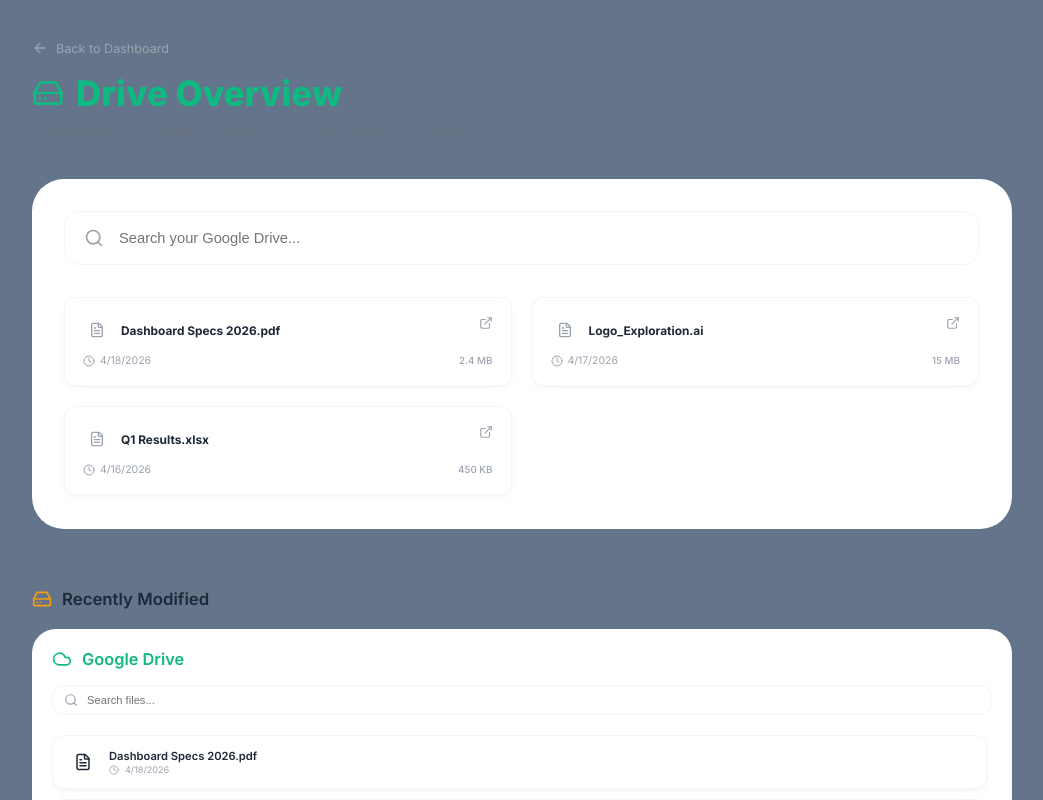
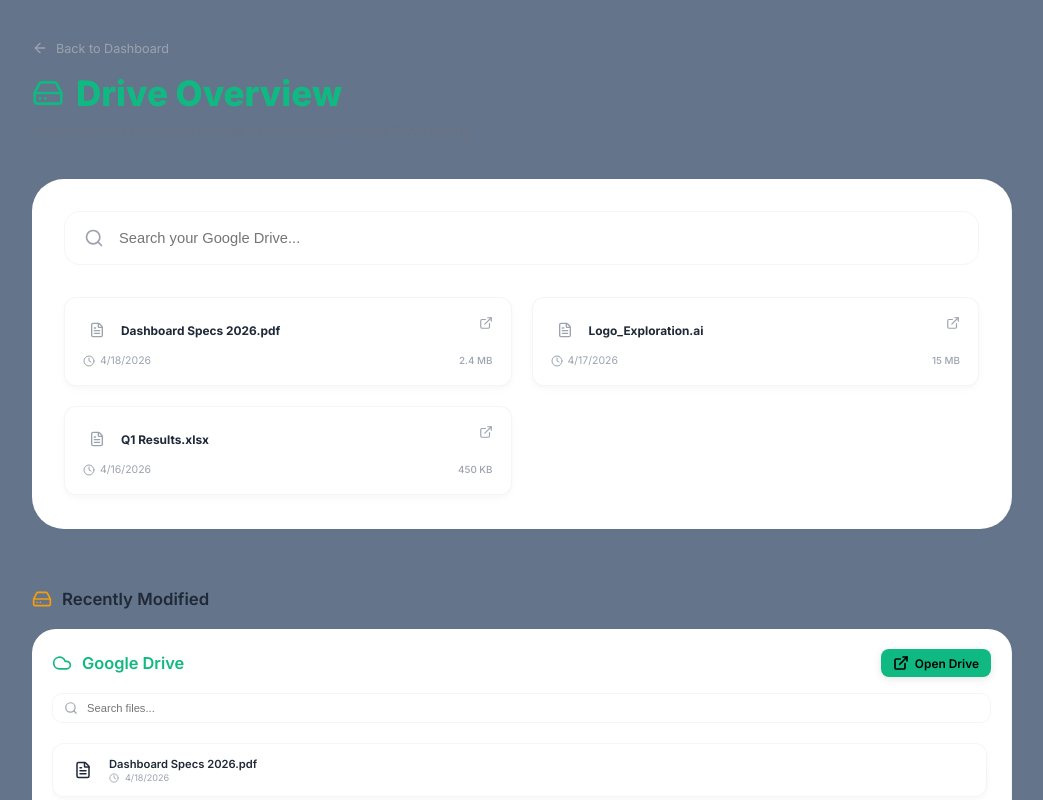
Before and after one commit to youngtm60/google-dashboard, a Next.js app: page /drive in a window 1280 px wide. Shown: the whole page, without its empty margins (228-1271 px from the left). Built offline with nearby package versions, Linux system fonts and the light colour scheme; no server answers.

Commit message:
feat: add Open Drive button and update Gmail Compose inputs to light theme

```diff
--- a/src/components/DriveWidget.tsx
+++ b/src/components/DriveWidget.tsx
@@ -2,7 +2,7 @@
 
 import { useState } from 'react';
 import useSWR from 'swr';
-import { Cloud, FileText, Image as ImageIcon, FileJson, File as FileIcon, Clock, Search, ListFilter } from 'lucide-react';
+import { Cloud, FileText, Image as ImageIcon, FileJson, File as FileIcon, Clock, Search, ListFilter, ExternalLink } from 'lucide-react';
 import WidgetSkeleton from './WidgetSkeleton';
 
 const fetcher = (url: string) => fetch(url).then(res => res.json());
@@ -39,7 +39,30 @@ export default function DriveWidget() {
           <h3 style={{ fontWeight: 600 }}>Google Drive</h3>
         </div>
 
-
+        <div style={{ display: "flex", alignItems: "center", gap: "16px" }}>
+          <a
+            href="https://drive.google.com"
+            target="_blank"
+            rel="noopener noreferrer"
+            className="hover-opacity"
+            title="Open Google Drive"
+            style={{
+              background: "var(--accent-emerald)",
+              color: "black",
+              padding: "6px 12px",
+              borderRadius: "8px",
+              display: "flex",
+              alignItems: "center",
+              gap: "6px",
+              fontWeight: 600,
+              fontSize: "0.85rem",
+              boxShadow: "0 2px 8px rgba(0,0,0,0.1)",
+              textDecoration: "none"
+            }}
+          >
+            <ExternalLink size={16} strokeWidth={2.5} /> Open Drive
+          </a>
+        </div>
       </div>
 
       <div style={{ position: "relative", marginBottom: "20px" }}>
```
Also changed, not shown: src/components/widgets/GmailCompose.tsx (+6 -6 lines).
